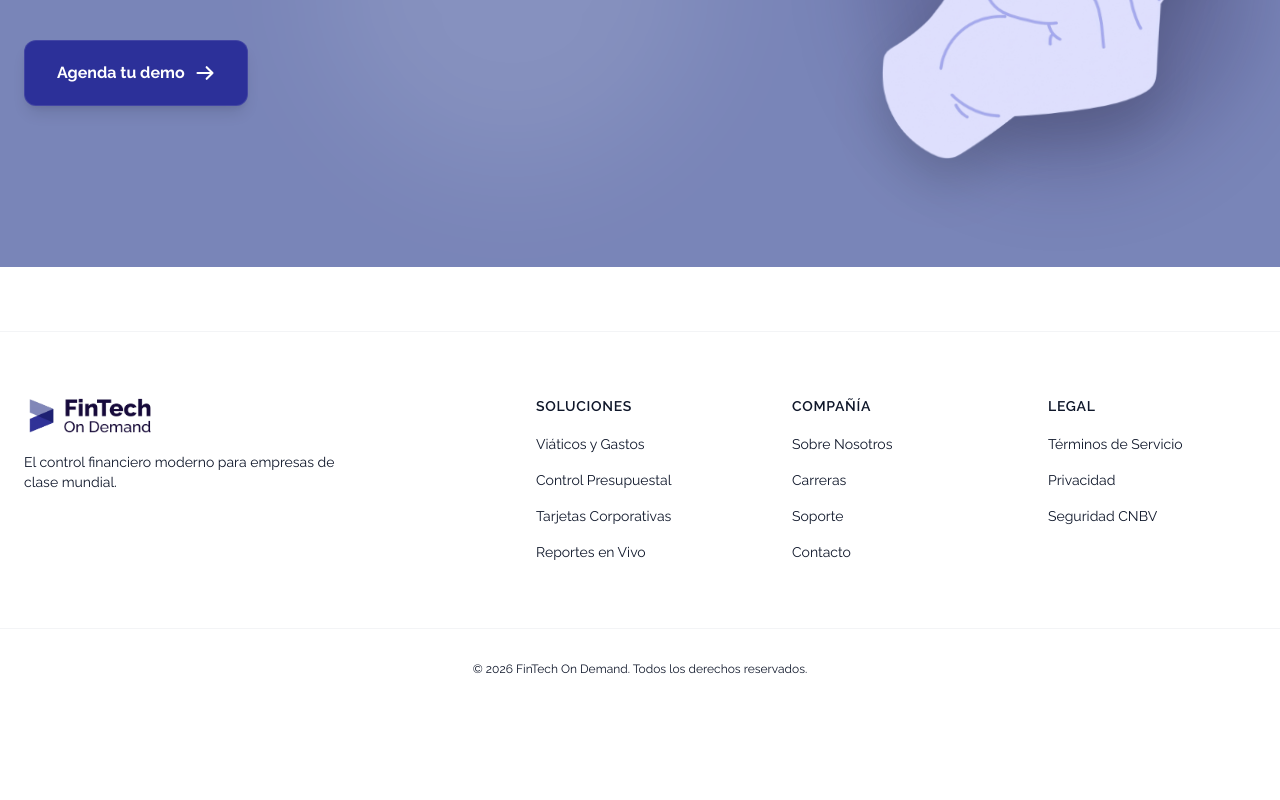
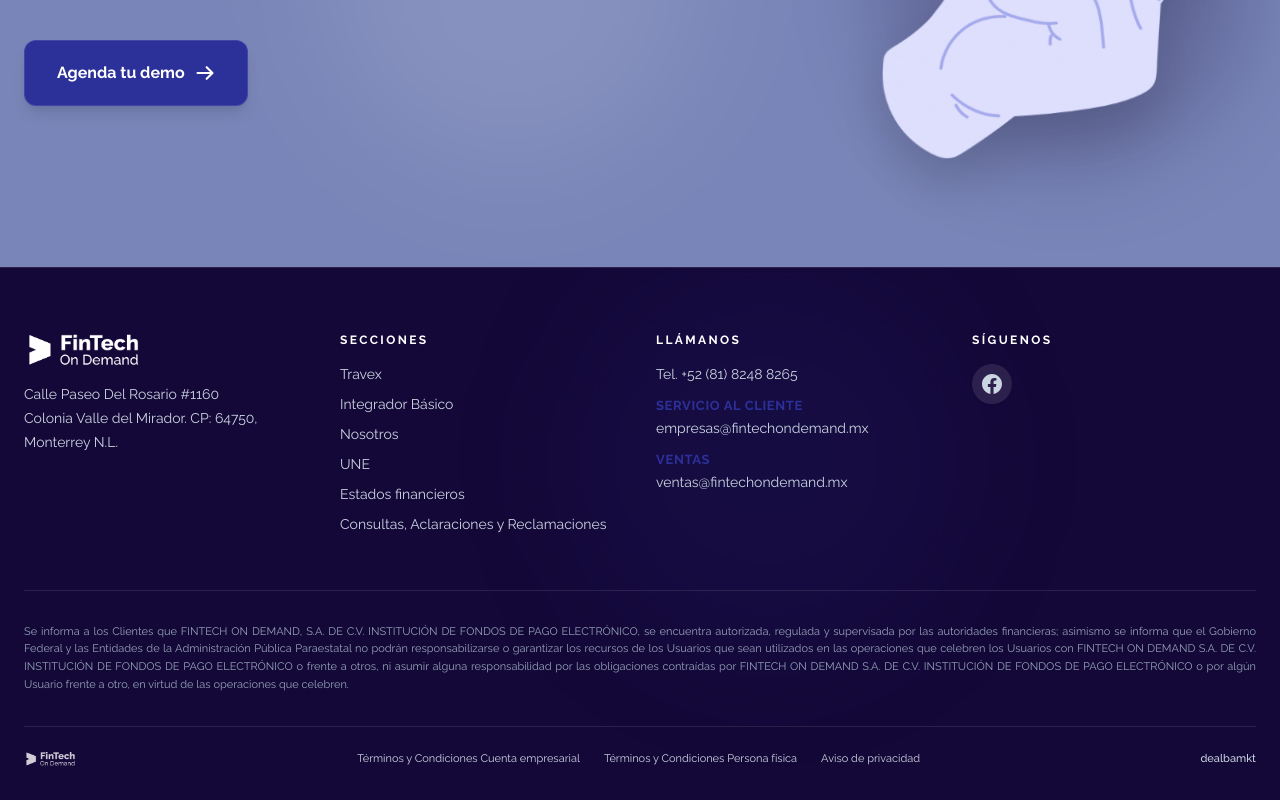
Before and after one commit to jhon-henao13/fintech-on-demand-landing, a React (Vite) app: page / in a window 1280 px wide. Shown: the part 5579-6379 px from the top of the page. Before the commit the page ends 6288 px from the top, so only its background shows below. Built offline with nearby package versions, Linux system fonts and the light colour scheme.

Commit message:
perf: footer section rediseñado

```diff
--- a/src/components/Footer.jsx
+++ b/src/components/Footer.jsx
@@ -1,75 +1,166 @@
-// src/components/Footer.jsx
+import React from 'react';
 import fintechLogo from '../assets/fintech-logo.png';
 
-const Footer = () => {
-  const footerSections = [
-    {
-      title: 'Soluciones',
-      links: [
-        { name: 'Viáticos y Gastos', href: '#' },
-        { name: 'Control Presupuestal', href: '#' },
-        { name: 'Tarjetas Corporativas', href: '#' },
-        { name: 'Reportes en Vivo', href: '#' },
-      ],
-    },
-    {
-      title: 'Compañía',
-      links: [
-        { name: 'Sobre Nosotros', href: '#' },
-        { name: 'Carreras', href: '#' },
-        { name: 'Soporte', href: '#' },
-        { name: 'Contacto', href: '#' },
-      ],
-    },
-    {
-      title: 'Legal',
-      links: [
-        { name: 'Términos de Servicio', href: '#' },
-        { name: 'Privacidad', href: '#' },
-        { name: 'Seguridad CNBV', href: '#' },
-      ],
-    },
+export default function Footer() {
+  const secciones = [
+    { name: 'Travex', href: '#travex' },
+    { name: 'Integrador Básico', href: '#' },
+    { name: 'Nosotros', href: '#' },
+    { name: 'UNE', href: '#' },
+    { name: 'Estados financieros', href: '#' },
+    { name: 'Consultas, Aclaraciones y Reclamaciones', href: '#' },
+  ];
+
+  const legales = [
+    { name: 'Términos y Condiciones Cuenta empresarial', href: '#' },
+    { name: 'Términos y Condiciones Persona física', href: '#' },
+    { name: 'Aviso de privacidad', href: '#' },
   ];
 
   return (
-    <footer className="bg-white border-t border-gray-100 mt-16">
-      <div className="max-w-7xl mx-auto px-6 py-16 grid md:grid-cols-5 gap-12">
+    <footer className="bg-brand-violet text-white pt-16 pb-8 border-t border-white/10 relative overflow-hidden">
 
-        {/* Columna 1: Logo y Eslogan */}
-        <div className="md:col-span-2 space-y-4">
-          <img src={fintechLogo} alt="FinTech On Demand Logo" className="h-10 w-auto" />
-          <p className="text-sm text-fintech-azulOscuro max-w-xs">
-            El control financiero moderno para empresas de clase mundial.
-          </p>
-        </div>
+      {/* Glow de fondo discreto */}
+      <div className="absolute top-0 right-1/4 w-96 h-96 bg-brand-blue/10 rounded-full blur-3xl pointer-events-none" />
 
-        {/* Secciones de Enlaces */}
-        {footerSections.map((section) => (
-          <div key={section.title} className="space-y-4">
-            <h4 className="text-sm font-semibold text-fintech-violetaOscuro tracking-wider uppercase">
-              {section.title}
+      <div className="max-w-7xl mx-auto px-6 relative z-10">
+
+        {/* Grilla Principal de 4 Columnas */}
+        <div className="grid grid-cols-1 sm:grid-cols-2 lg:grid-cols-4 gap-10 lg:gap-8 pb-14 border-b border-white/10">
+
+          {/* Columna 1: Logo e Información Fisico-Geográfica */}
+          <div className="space-y-4">
+            <img
+              src={fintechLogo}
+              alt="FinTech On Demand"
+              className="h-9 w-auto brightness-0 invert"
+            />
+            <div className="text-xs sm:text-sm text-slate-300 font-normal leading-relaxed space-y-1">
+              <p>Calle Paseo Del Rosario #1160</p>
+              <p>Colonia Valle del Mirador. CP: 64750,</p>
+              <p>Monterrey N.L.</p>
+            </div>
+          </div>
+
+          {/* Columna 2: Secciones de Navegación */}
+          <div className="space-y-4">
+            <h4 className="text-xs font-bold text-white tracking-[0.2em] uppercase">
+              SECCIONES
             </h4>
-            <ul className="space-y-3">
-              {section.links.map((link) => (
-                <li key={link.name}>
-                  <a href={link.href} className="text-sm text-fintech-azulOscuro hover:text-fintech-azulPrimary transition-smooth">
-                    {link.name}
+            <ul className="space-y-2.5">
+              {secciones.map((item, idx) => (
+                <li key={idx}>
+                  <a
+                    href={item.href}
+                    className="text-xs sm:text-sm text-slate-300 hover:text-white transition-colors duration-200 block"
+                  >
+                    {item.name}
                   </a>
                 </li>
               ))}
             </ul>
           </div>
-        ))}
-      </div>
 
-      {/* Barra de Copyright */}
-      <div className="max-w-7xl mx-auto px-6 py-8 border-t border-gray-100 text-center">
-        <p className="text-xs text-fintech-azulApagado">
-          &copy; {new Date().getFullYear()} FinTech On Demand. Todos los derechos reservados.
-        </p>
+          {/* Columna 3: Información de Contacto (Llámanos) */}
+          <div className="space-y-4">
+            <h4 className="text-xs font-bold text-white tracking-[0.2em] uppercase">
+              LLÁMANOS
+            </h4>
+            <div className="space-y-3 text-xs sm:text-sm">
+              <p className="text-slate-300">
+                Tel. <a href="tel:+528182488265" className="hover:text-white transition-colors">+52 (81) 8248 8265</a>
+              </p>
+
+              <div>
+                <span className="text-[13px] font-bold text-brand-blue uppercase tracking-wider block mb-0.5">
+                  SERVICIO AL CLIENTE
+                </span>
+                <a
+                  href="mailto:empresas@fintechondemand.mx"
+                  className="text-slate-300 hover:text-white transition-colors break-all"
+                >
+                  empresas@fintechondemand.mx
+                </a>
+              </div>
+
+              <div>
+                <span className="text-[13px] font-bold text-brand-blue uppercase tracking-wider block mb-0.5">
+                  VENTAS
+                </span>
+                <a
+                  href="mailto:ventas@fintechondemand.mx"
+                  className="text-slate-300 hover:text-white transition-colors break-all"
+                >
+                  ventas@fintechondemand.mx
+                </a>
+              </div>
+            </div>
+          </div>
+
+          {/* Columna 4: Redes Sociales */}
+          <div className="space-y-4">
+            <h4 className="text-xs font-bold text-white tracking-[0.2em] uppercase">
+              SÍGUENOS
+            </h4>
+            <div className="flex items-center space-x-3">
+              <a
+                href="https://facebook.com"
+                target="_blank"
+                rel="noopener noreferrer"
+                aria-label="Facebook FinTech On Demand"
+                className="w-10 h-10 rounded-full bg-white/10 flex items-center justify-center text-slate-300 hover:text-white hover:bg-brand-blue transition-all duration-300 transform hover:scale-110 shadow-sm"
+              >
+                <svg className="w-5 h-5 fill-current" viewBox="0 0 24 24">
+                  <path d="M24 12.073c0-6.627-5.373-12-12-12s-12 5.373-12 12c0 5.99 4.388 10.954 10.125 11.854v-8.385H7.078v-3.47h3.047V9.43c0-3.007 1.792-4.669 4.533-4.669 1.312 0 2.686.235 2.686.235v2.953H15.83c-1.491 0-1.956.925-1.956 1.874v2.25h3.328l-.532 3.47h-2.796v8.385C19.612 23.027 24 18.062 24 12.073z"/>
+                </svg>
+              </a>
+            </div>
+          </div>
+
+        </div>
+
+        {/* Texto Regulatorio Ley Fintech */}
+        <div className="py-8 border-b border-white/10">
+          <p className="text-[11px] leading-relaxed text-slate-400 font-normal text-justify">
+            Se informa a los Clientes que FINTECH ON DEMAND, S.A. DE C.V. INSTITUCIÓN DE FONDOS DE PAGO ELECTRÓNICO, se encuentra autorizada, regulada y supervisada por las autoridades financieras; asimismo se informa que el Gobierno Federal y las Entidades de la Administración Pública Paraestatal no podrán responsabilizarse o garantizar los recursos de los Usuarios que sean utilizados en las operaciones que celebren los Usuarios con FINTECH ON DEMAND S.A. DE C.V. INSTITUCIÓN DE FONDOS DE PAGO ELECTRÓNICO o frente a otros, ni asumir alguna responsabilidad por las obligaciones contraídas por FINTECH ON DEMAND S.A. DE C.V. INSTITUCIÓN DE FONDOS DE PAGO ELECTRÓNICO o por algún Usuario frente a otro, en virtud de las operaciones que celebren.
+          </p>
+        </div>
+
+        {/* Sub-Footer Legal y Créditos */}
+        <div className="pt-6 flex flex-col md:flex-row items-center justify-between gap-4 text-[11px] text-slate-400">
+
+          {/* Isotipo Mini */}
+          <div className="flex items-center space-x-2">
+            <img
+              src={fintechLogo}
+              alt="FinTech On Demand Mini"
+              className="h-4 w-auto brightness-0 invert opacity-80"
+            />
+          </div>
+
+          {/* Enlaces Legales */}
+          <div className="flex flex-wrap justify-center gap-4 sm:gap-6 text-slate-300">
+            {legales.map((link, idx) => (
+              <a
+                key={idx}
+                href={link.href}
+                className="hover:text-white transition-colors"
+              >
+                {link.name}
+              </a>
+            ))}
+          </div>
+
+          {/* Firma Embudo.io */}
+          <div>
+            <p className="text-slate-400">
+              <span className="text-slate-300 font-medium hover:text-white cursor-pointer">dealbamkt</span>
+            </p>
+          </div>
+
+        </div>
+
       </div>
     </footer>
   );
-};
-
-export default Footer;
+}
```
